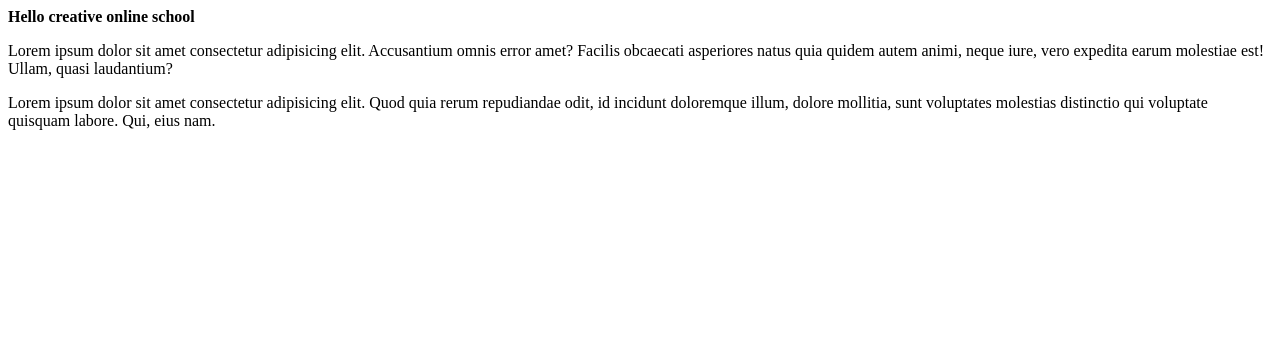
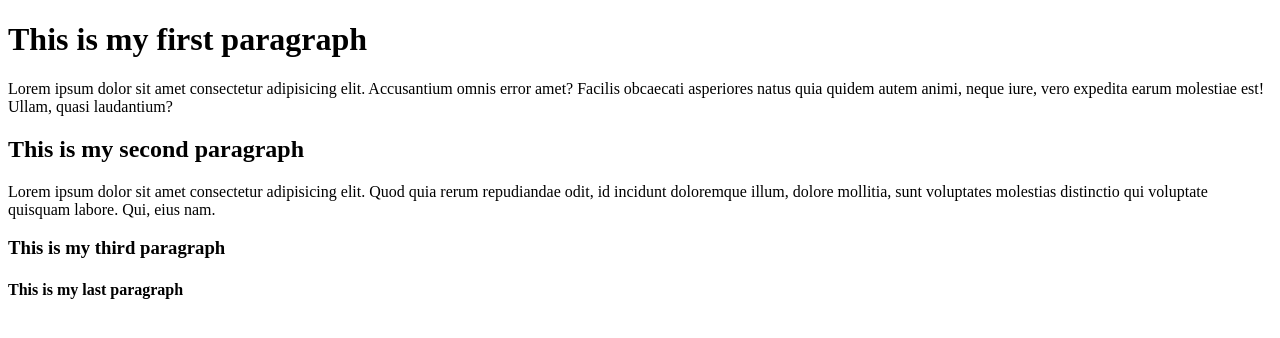
Before and after one commit to cfranco92/html_course_Talos, a plain HTML site: page index.html in a window 1280 px wide. Drawn offline with Linux system fonts and the light colour scheme.

Commit message:
Headers tags

```diff
--- a/index.html
+++ b/index.html
@@ -8,17 +8,23 @@
 </head>
 
 <body>
-    <b>Hello creative online school</b>
+    <h1>This is my first paragraph</h1>
     <p>
         Lorem ipsum dolor sit amet consectetur adipisicing elit. Accusantium omnis error amet? Facilis obcaecati
         asperiores natus quia quidem autem animi, neque iure, vero expedita earum molestiae est! Ullam, quasi
         laudantium?
     </p>
+
+    <h2>This is my second paragraph</h2>
     <p>
         Lorem ipsum dolor sit amet consectetur adipisicing elit. Quod quia rerum repudiandae odit, id incidunt
         doloremque illum, dolore mollitia, sunt voluptates molestias distinctio qui voluptate quisquam labore. Qui, eius
         nam.
     </p>
+
+    <h3>This is my third paragraph</h3>
+    <h4>This is my last paragraph</h4>
+
 </body>
 
 </html>
```
